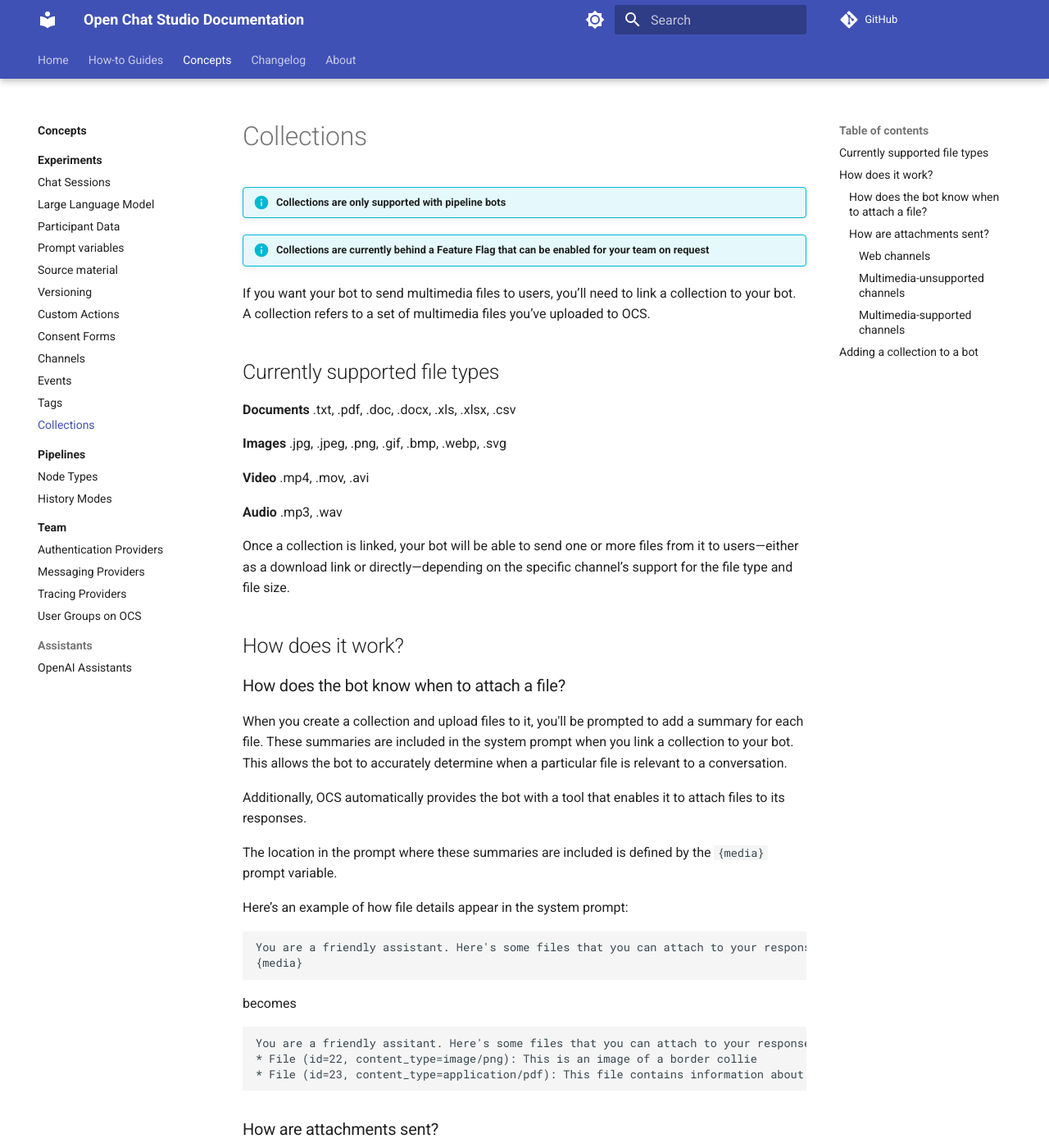
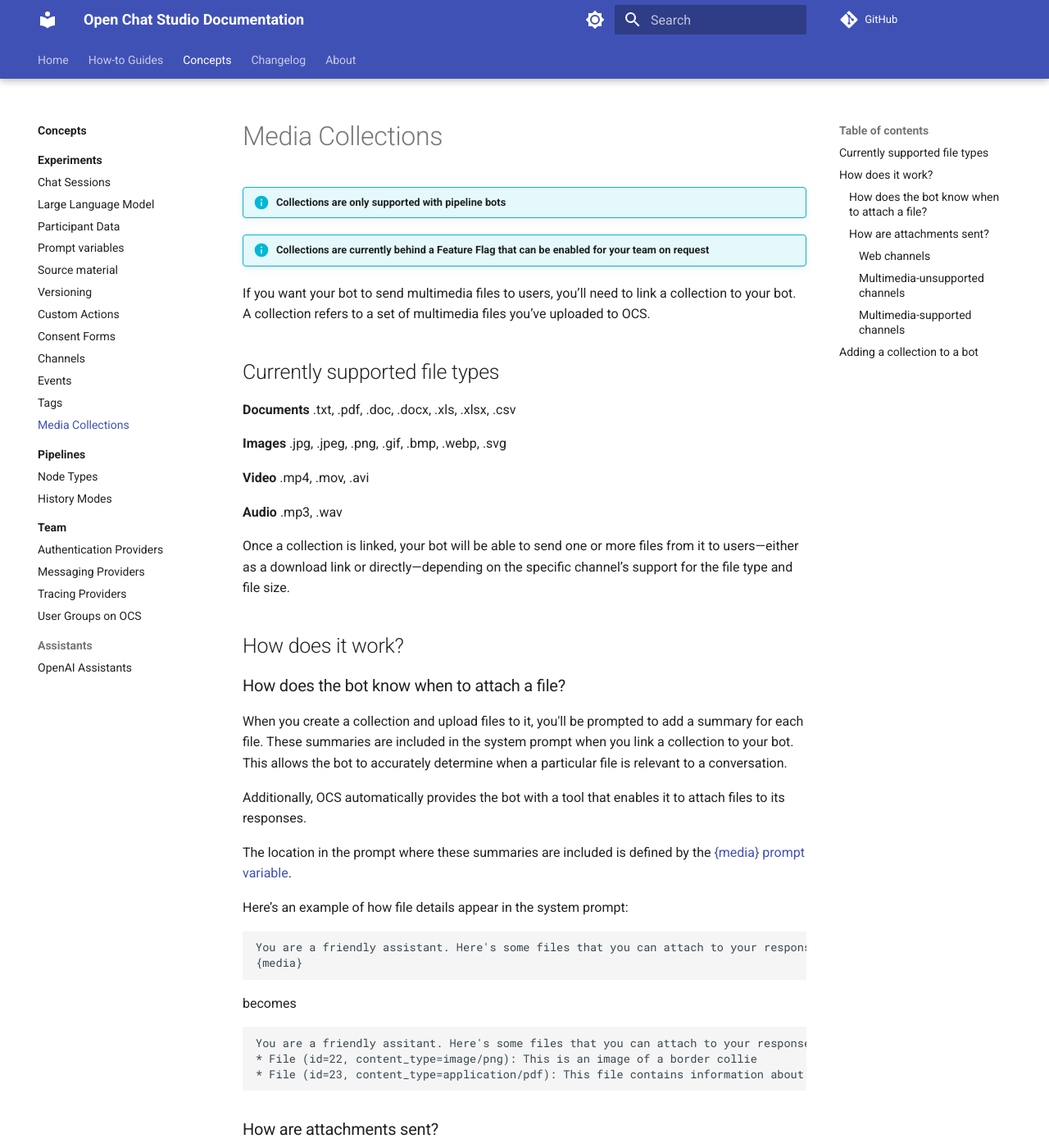
Before and after one commit to dimagi/open-chat-studio-docs, an MkDocs documentation site: the page built from docs/concepts/media_collections.md, in a window 1280 px wide and 1400 px high. Shown: the whole window at 82% size. Built offline with MkDocs 1.6.1 and Material for MkDocs 9.7.7, drawn with Linux system fonts in a browser that asks for light colours; a script that is not in the unit is left out; comment, search, counter and statistics services are not loaded.

Commit message:
Make some updates

````diff
--- a/docs/concepts/collections.md
+++ b/docs/concepts/media_collections.md
@@ -1,4 +1,4 @@
-# Collections
+# Media Collections
 
 !!! info "Collections are only supported with pipeline bots"
 !!! info "Collections are currently behind a Feature Flag that can be enabled for your team on request"
@@ -28,7 +28,7 @@
 
 Additionally, OCS automatically provides the bot with a tool that enables it to attach files to its responses.
 
-The location in the prompt where these summaries are included is defined by the `{media}` prompt variable.
+The location in the prompt where these summaries are included is defined by the [{media} prompt variable](./prompt_variables.md).
 
 Here’s an example of how file details appear in the system prompt:
 ```
--- a/mkdocs.yml
+++ b/mkdocs.yml
@@ -95,7 +95,7 @@
         - concepts/channels.md
         - concepts/events.md
         - concepts/tags.md
-        - concepts/collections.md
+        - concepts/media_collections.md
       - Pipelines:
         - concepts/pipelines/index.md
         - concepts/pipelines/nodes.md
````
Also changed, not shown: docs/changelog.md (+1 -1 lines), docs/concepts/prompt_variables.md (+1 -0 lines).
